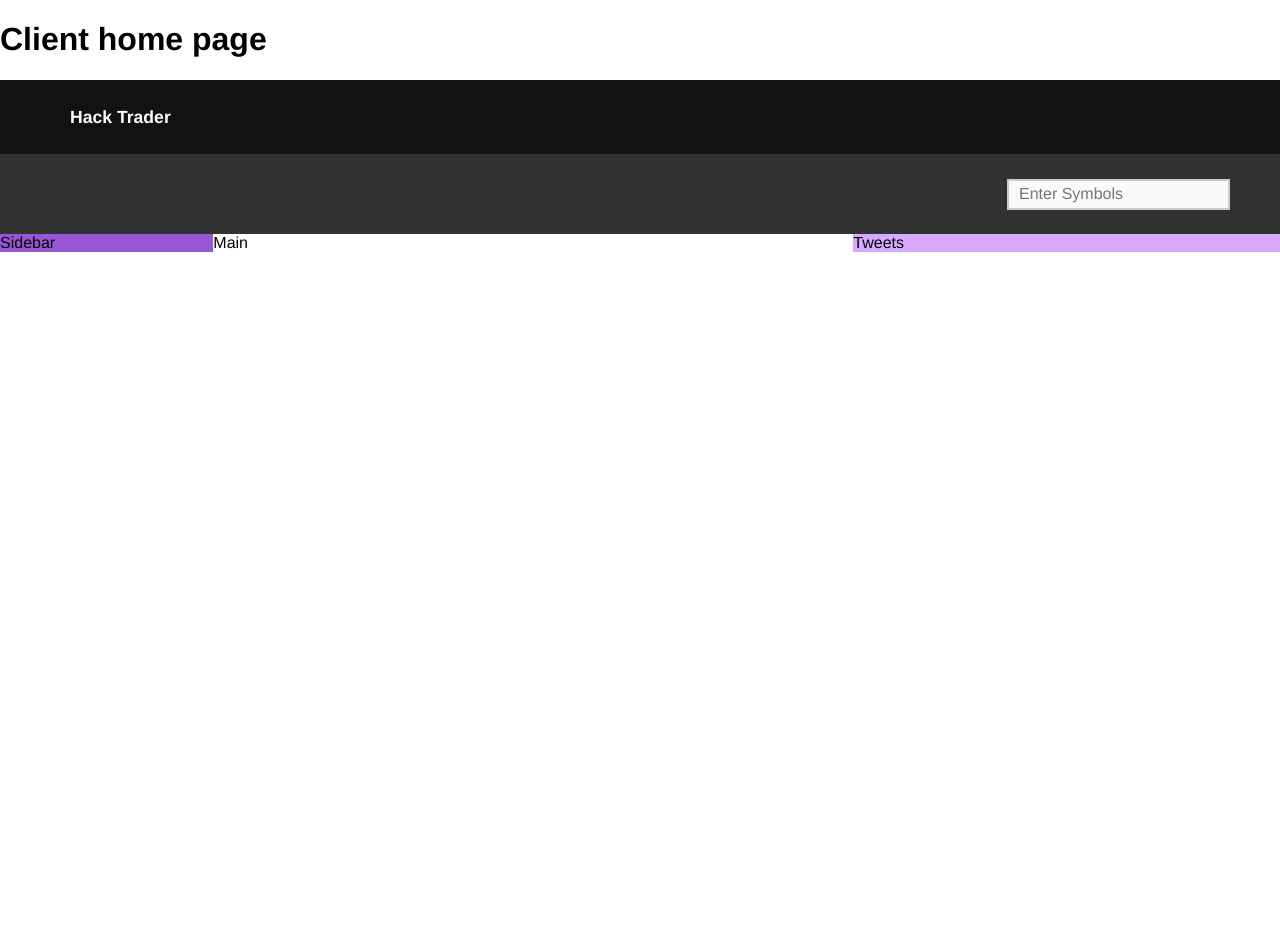
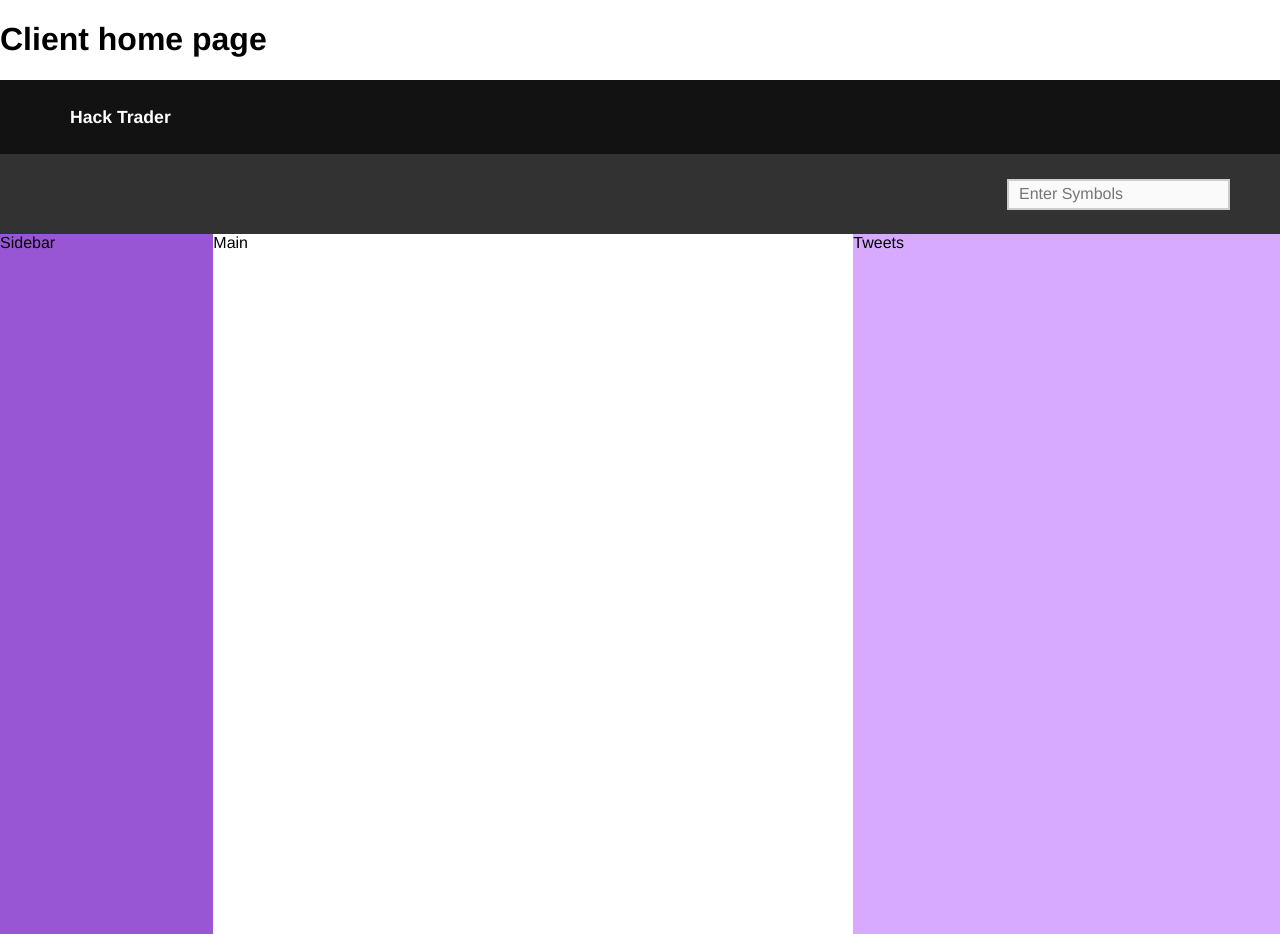
Before and after one commit to carlolm/fearlessDefenders, a React app: page / in a window 1280 px wide. Before the commit the page ends 800 px from the top, so only its background shows below. Built offline with nearby package versions, Linux system fonts and the light colour scheme.

Commit message:
clean up

```diff
--- a/src/components/css/App.css
+++ b/src/components/css/App.css
@@ -24,7 +24,7 @@
 
 .content {
   display: flex;
-  min-height: 100%;
+  min-height: 700px;
 }
 
 
```
Also changed, not shown: src/components/Hero.js (deleted).
